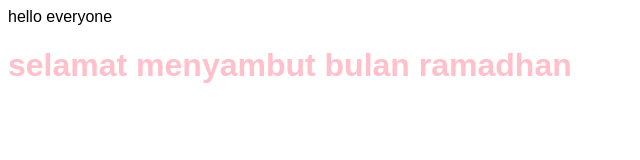
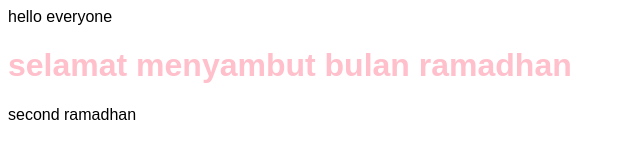
Before and after one commit to ainatikah612/kuiz2-repo, a plain HTML site: page index.html in a window 1280 px wide. Shown: the whole page, without its empty margins (0-640 px from the left). Drawn offline with Linux system fonts and the light colour scheme.

Commit message:
update kedua di fail index.html

```diff
--- a/index.html
+++ b/index.html
@@ -21,6 +21,7 @@
 <body>
     <header>hello everyone</header>
     <h1>selamat menyambut bulan ramadhan</h1>
+    <p>second ramadhan</p>
 
 </body>
 
```
